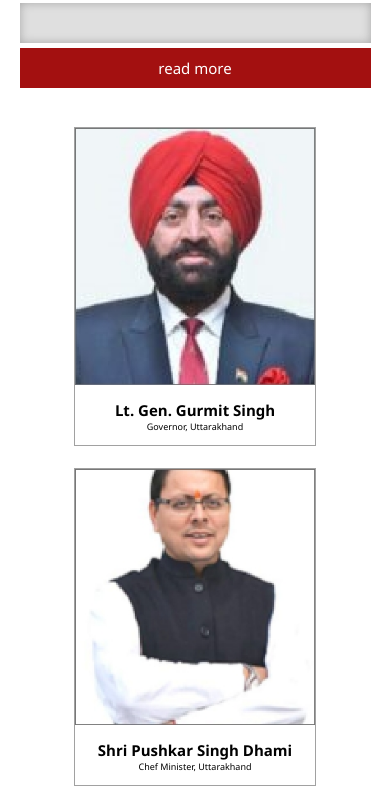
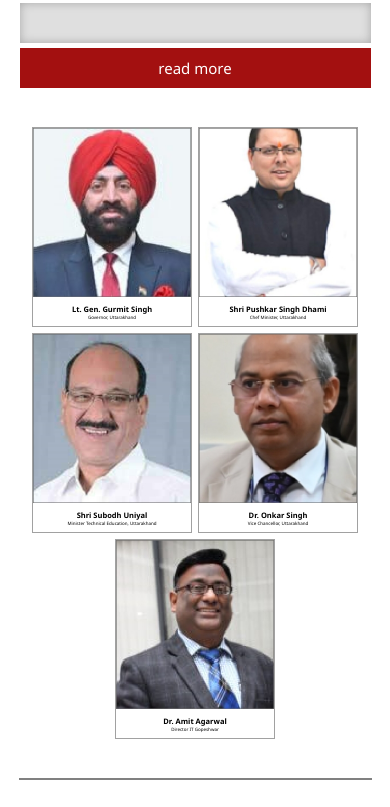
Before and after one commit to AkshanshChauhan17/itg-react-website, a React (Vite) app: page / in a window 390 px wide. Shown: the part 1831-2638 px from the top of the page. Built offline with nearby package versions, Linux system fonts and the light colour scheme.

Commit message:
update in scss of m-section

```diff
--- a/src/App.scss
+++ b/src/App.scss
@@ -378,7 +378,7 @@ hr {
                 justify-content: center;
                 gap: 40px;
                 flex-wrap: wrap;
-                zoom: 60%;
+                zoom: 20%;
             }
             .link-section {
                 display: flex;
@@ -510,13 +510,14 @@ hr {
     }
     .small-card {
         outline: 1px solid rgb(161, 161, 161);
-        width: 400px;
+        width: calc(90% / 2);
         .upper {
             width: 100%;
         }
         .lower {
             text-align: center;
             padding: 20px;
+            zoom: 150%;
         }
     }
     .nav-links {
```
